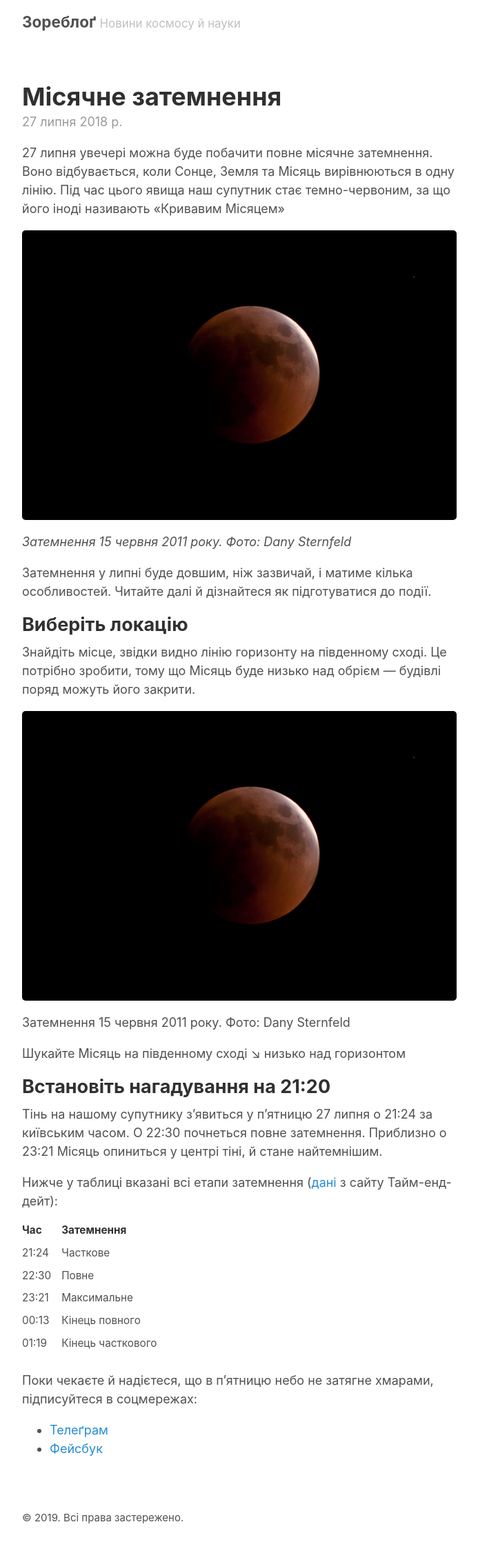
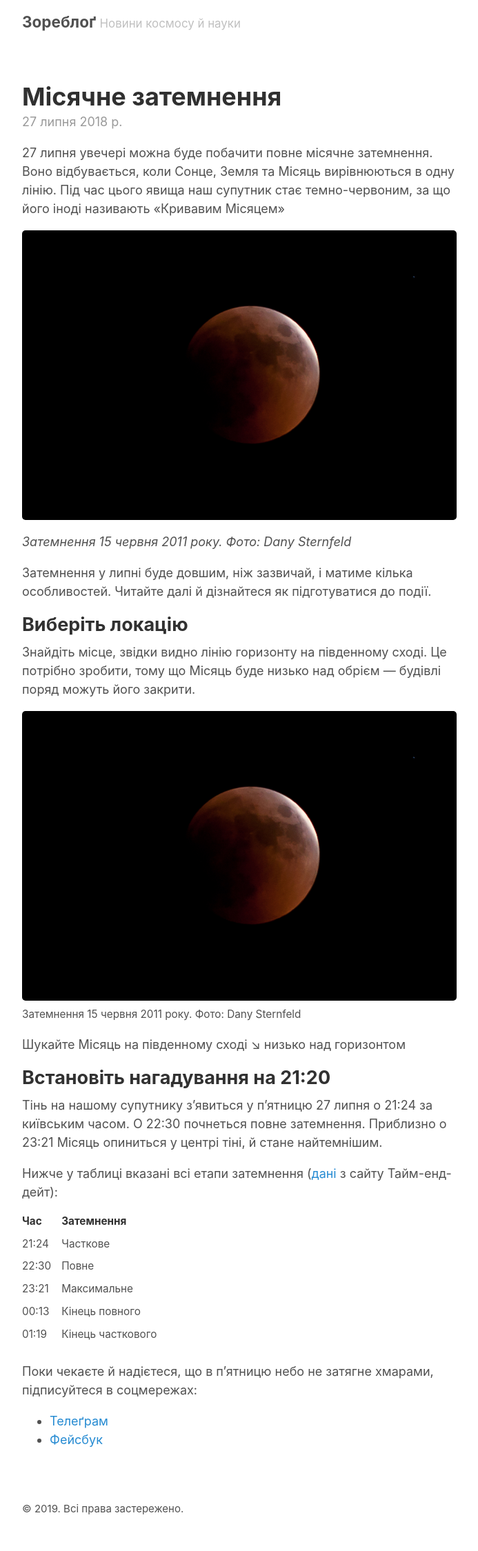
Before and after one commit to pnmrnko/pnmrnko.github.io, a Jekyll site: the page built from _posts/2018-07-27-moon-eclipse.md, in a window 1280 px wide. Shown: the whole page at 69% size, without its empty margins (293-986 px from the left). Built offline with Jekyll 4.4.1, drawn with Linux system fonts in a browser that asks for light colours.

Commit message:
figcaption properties

```diff
--- a/_sass/_base.scss
+++ b/_sass/_base.scss
@@ -82,6 +82,11 @@ figure {
   margin-inline-end: 0px;
 }
 
+figcaption {
+  font-size: 85%;
+  margin-top: -.5rem;
+}
+
 img {
   display: block;
   max-width: 100%;
```
